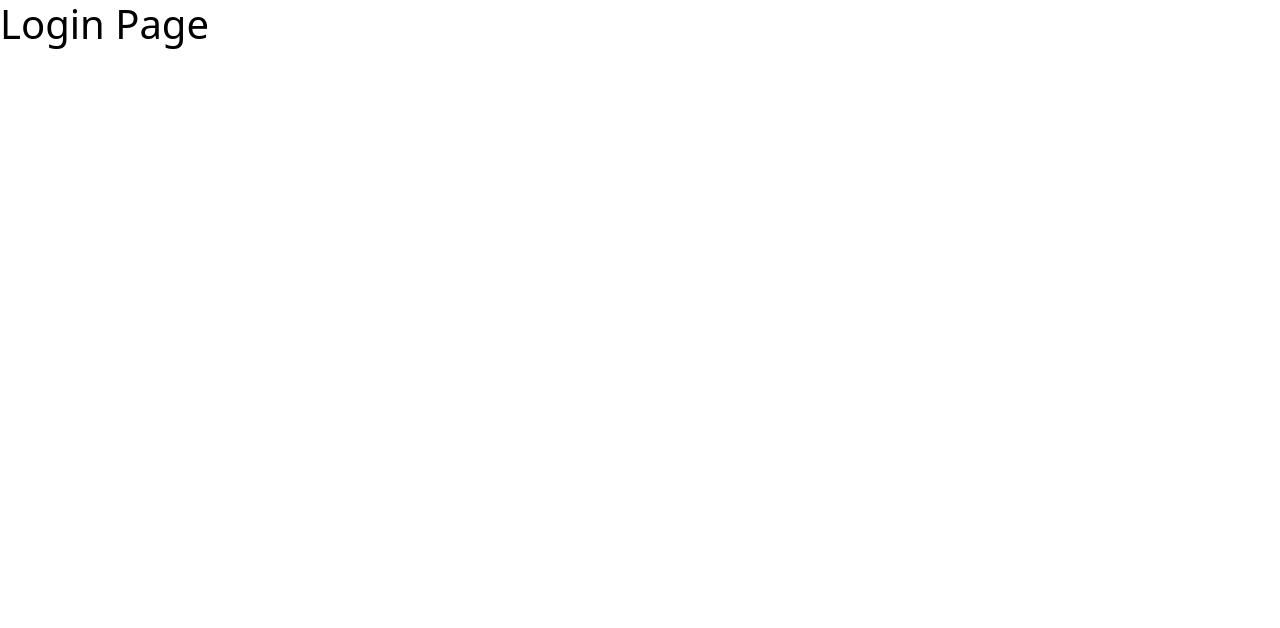
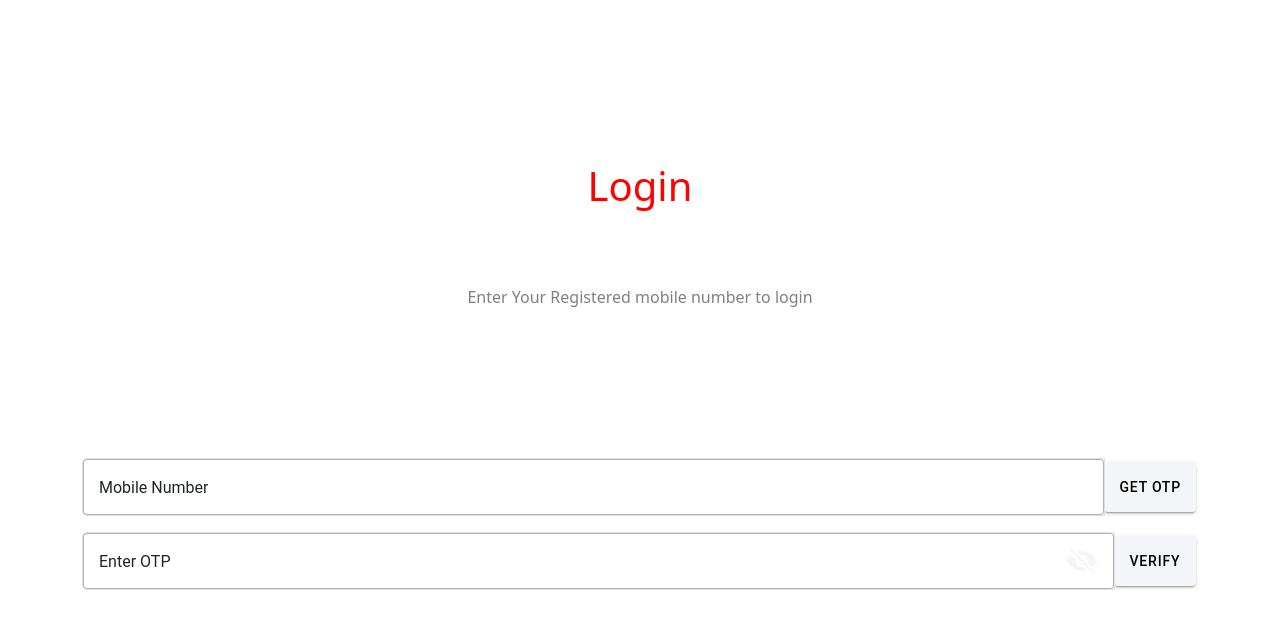
Before and after one commit to Shruti2906/SmartMedicineBox, a React (Vite) app: page /login in a window 1280 px wide. Shown: the top 628 px of the page. Built offline with nearby package versions, Linux system fonts and the light colour scheme.

Commit message:
Added Login page

```diff
--- a/index.html
+++ b/index.html
@@ -24,7 +24,7 @@
     <meta name="apple-mobile-web-app-status-bar-style" content="black" />
   </head>
   <body>
-    <div id="root"></div>
+    <div id="root" style="height: 100vh;"></div>
     <script type="module" src="/src/main.tsx"></script>
   </body>
 </html>
--- a/src/App.tsx
+++ b/src/App.tsx
@@ -22,7 +22,7 @@ import '@ionic/react/css/display.css';
 /* Theme variables */
 import './theme/variables.css';
 import SelectUser from './pages/SelectUser';
-import Login from './pages/Login';
+import Login from './pages/LoginPage/Login';
 import Register from './pages/Register';
 import SplashScreen from './pages/SplashScreen/SplashScreen';
 
@@ -33,7 +33,7 @@ const App: React.FC = () => (
     <IonReactRouter>
       <IonRouterOutlet>
         <Route exact path="/home">
-          <Home />
+          <SplashScreen />
         </Route>
         <Route exact path="/selectUser">
           <SelectUser />
--- a/src/pages/Login.tsx
+++ /dev/null
@@ -1,11 +0,0 @@
-import { IonContent, IonHeader, IonPage, } from "@ionic/react";
-
-const Login: React.FC = () => {
-    return (
-        <IonPage style={{color: 'black'}}>
-            <h1>Login Page</h1>
-        </IonPage>
-    )
-}
-
-export default Login;
--- /dev/null
+++ b/src/pages/LoginPage/Login.tsx
@@ -0,0 +1,84 @@
+import {
+  IonButton,
+  IonContent,
+  IonHeader,
+  IonIcon,
+  IonInput,
+  IonItem,
+  IonLabel,
+  IonPage,
+  IonText,
+} from "@ionic/react";
+import "./loginpage.css";
+import "bootstrap/dist/css/bootstrap.min.css";
+import { useState } from "react";
+import { eye, eyeOff } from "ionicons/icons";
+
+const Login: React.FC = () => {
+  const [password, setPassword] = useState("");
+  const [showPassword, setShowPassword] = useState(false);
+
+  const togglePasswordVisibility = () => {
+    setShowPassword(!showPassword);
+  };
+
+  return (
+    <IonPage style={{ color: "black" }}>
+      <div className="container">
+        <IonText>
+          <h1 className="text-center" style={{ color: "#FF0101" }}>
+            Login
+          </h1>
+        </IonText>
+
+        <IonText>
+          <h6 className="text-center" style={{ color: "gray" }}>
+            Enter Your Registered mobile number to login
+          </h6>
+        </IonText>
+
+        <div className="input-group mb-3">
+          <IonInput
+            type="text"
+            label="Mobile Number"
+            labelPlacement="floating"
+            fill="outline"
+            className="form-control pl-2"
+            placeholder="Enter mobile number"
+            aria-label="Recipient's username"
+            aria-describedby="button-addon2"
+          />
+          <IonButton type="button" id="button-addon2" color="light">
+            get OTP
+          </IonButton>
+        </div>
+
+        <div className="input-group mb-5">
+          <IonInput
+            type={showPassword ? "text" : "password"}
+            label="Enter OTP"
+            labelPlacement="floating"
+            fill="outline"
+            className="form-control"
+            placeholder="Enter mobile number"
+            aria-label="Recipient's username"
+            aria-describedby="button-addon2"
+          ></IonInput>
+          <IonIcon
+            id="visibilityIcon"
+            icon={showPassword ? eye : eyeOff}
+            color="light"
+            size="large"
+            onClick={togglePasswordVisibility}
+          ></IonIcon>
+          <IonButton type="button" id="button-addon2" color="light">
+            Verify
+          </IonButton>
+        </div>
+
+      </div>
+    </IonPage>
+  );
+};
+
+export default Login;
--- /dev/null
+++ b/src/pages/LoginPage/loginpage.css
@@ -0,0 +1,40 @@
+.login-title{
+    text-align: center;
+    font-size: 40px;
+    font-weight: 600;
+
+}
+
+
+.inputField{
+    background-color: aqua;
+}
+
+
+.input-group {
+        min-height: 20px;
+
+}
+
+.container{
+    position: relative;
+    display: flex;
+    justify-content: center;
+    align-items: center;
+    flex-direction: column;
+    height: 100vh;
+}
+
+#visibilityIcon{
+    z-index: 2;
+    top: 13px;
+    right: 100px;
+    position: absolute;
+    cursor: pointer;
+}
+
+
+.container h6{
+    margin-top: 70px;
+    margin-bottom: 150px;
+}
--- a/src/pages/SelectUser.tsx
+++ b/src/pages/SelectUser.tsx
@@ -1,4 +1,5 @@
 import {
+  IonButton,
   IonContent,
   IonHeader,
   IonPage,
@@ -30,7 +31,7 @@ const SelectUser: React.FC = () => {
           </IonText>
         </div>
 
-        <div className="image-container">
+        <div className="image-container text-center">
           <ImageWithText
             imageSrc="src/assets/images/user.png"
             text="Single User"
@@ -52,6 +53,9 @@ const SelectUser: React.FC = () => {
               height: "122px",top: "355px",left: "116px" , marginBottom:"10px"
             }}
           />
+
+
+<IonButton className="" routerLink="/login" >Login</IonButton>
         </div>
       </IonContent>
     </IonPage>
--- a/src/pages/SplashScreen/SplashScreen.tsx
+++ b/src/pages/SplashScreen/SplashScreen.tsx
@@ -1,4 +1,4 @@
-import { IonContent, IonPage } from "@ionic/react";
+import { IonButton, IonContent, IonPage } from "@ionic/react";
 import "bootstrap/dist/css/bootstrap.min.css";
 import './splashScreen.css';
 import ImageWithText from "../../components/ImageWithText";
@@ -13,7 +13,7 @@ const SplashScreen: React.FC = () => {
         <h1 className="text-center" style={{ fontSize:"50px", color:"#FF0101" }}>Smart Medicine Box</h1>
         </div>
           <ImageWithText
-            imageSrc="src\assets\images\splashScreen.png"
+            imageSrc="../assets/images/splashScreen.png"
             text=""
             style={{
               width: "366px",
@@ -21,6 +21,9 @@ const SplashScreen: React.FC = () => {
               display: "inlineBlock"
             }}
           />
+
+          <IonButton routerLink="/selectUser">Select User</IonButton>
+          <IonButton routerLink="/login">Login</IonButton>
         </div>
       </IonPage>
     </IonContent>
```
Also changed, not shown: 1 other file (tests, documents, lock files or other folders).
